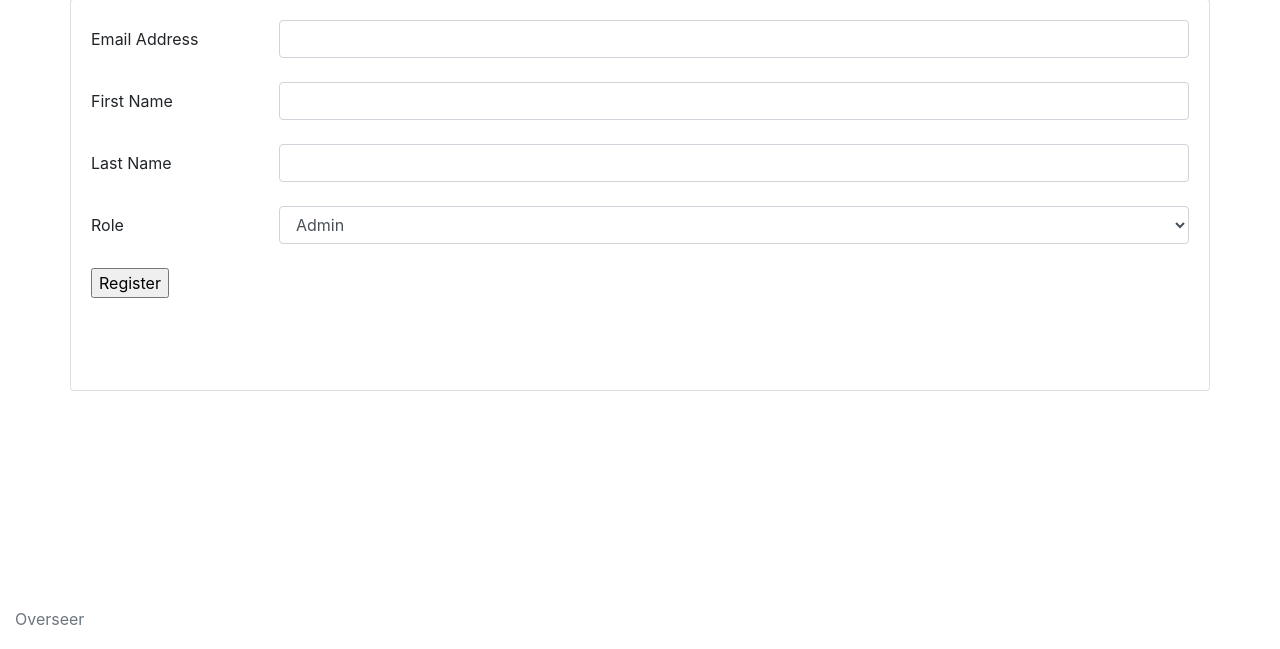
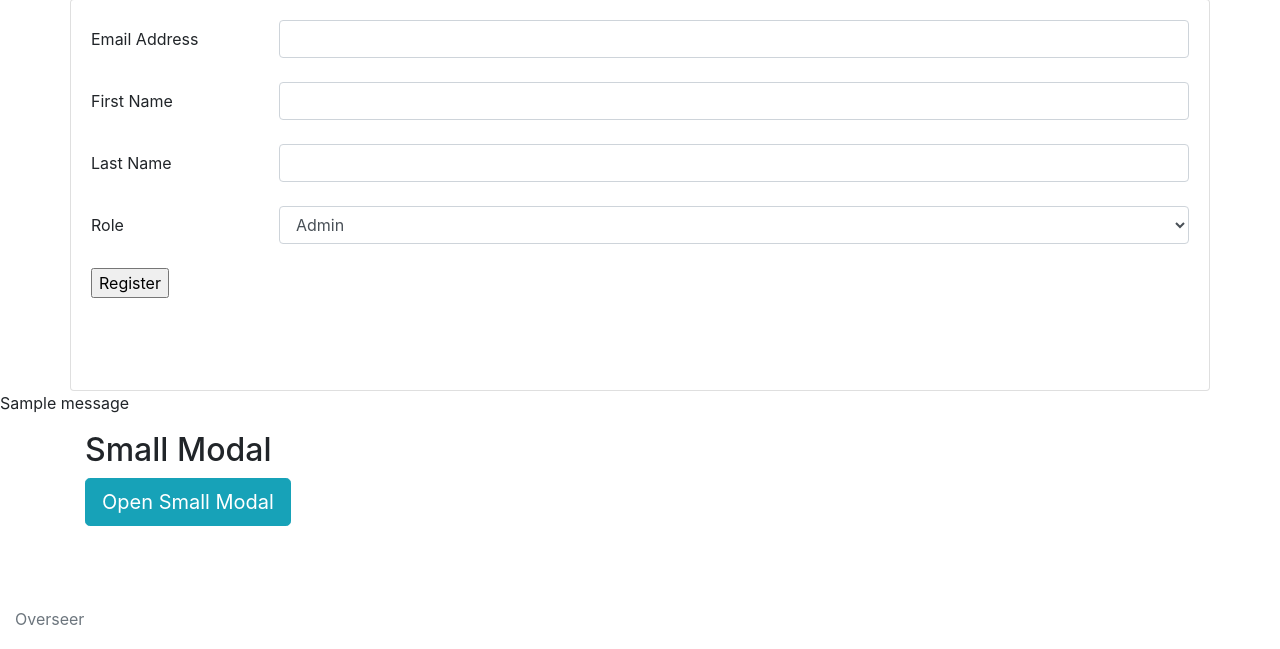
Before and after one commit to azy2/Overseer, a Flask app: template ovs/templates/admin/register_manager.html in a window 1280 px wide. Shown: the part 151-800 px from the top of the page. Run offline with Flask 2, Linux system fonts and the light colour scheme; the template is opened without the code that fills it: values that come from a table or form of the project are taken from there, others are empty; one stand-in notice (Sample message) is shown; some libraries are stand-ins or nearby versions.

Commit message:
Implemented flash messages, but not popup yet.

```diff
--- a/ovs/templates/admin/register_manager.html
+++ b/ovs/templates/admin/register_manager.html
@@ -18,4 +18,32 @@
             </div>
         </div>
     </div>
+    {% if get_flashed_messages() %}
+        <p> {{ get_flashed_messages()[0] }} <p>
+
+        <div class="container">
+          <h2>Small Modal</h2>
+          <!-- Trigger the modal with a button -->
+          <button type="button" class="btn btn-info btn-lg" data-toggle="modal" data-target="#myModal">Open Small Modal</button>
+
+          <!-- Modal -->
+          <div class="modal fade" id="myModal" role="dialog">
+            <div class="modal-dialog modal-sm">
+              <div class="modal-content">
+                <div class="modal-header">
+                  <button type="button" class="close" data-dismiss="modal">&times;</button>
+                  <h4 class="modal-title">Modal Header</h4>
+                </div>
+                <div class="modal-body">
+                  <p>This is a small modal.</p>
+                </div>
+                <div class="modal-footer">
+                  <button type="button" class="btn btn-default" data-dismiss="modal">Close</button>
+                </div>
+              </div>
+            </div>
+          </div>
+        </div>
+    {% endif %}
+
 {% endblock %}
```
Also changed, not shown: ovs/routes/admin_routes.py (+20 -11 lines).
